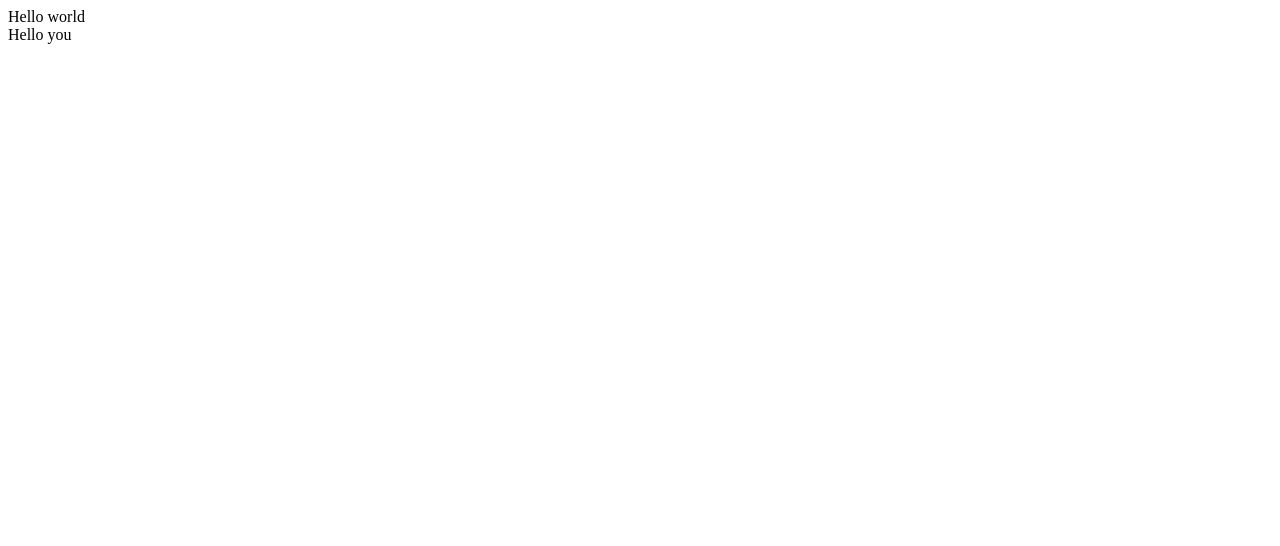
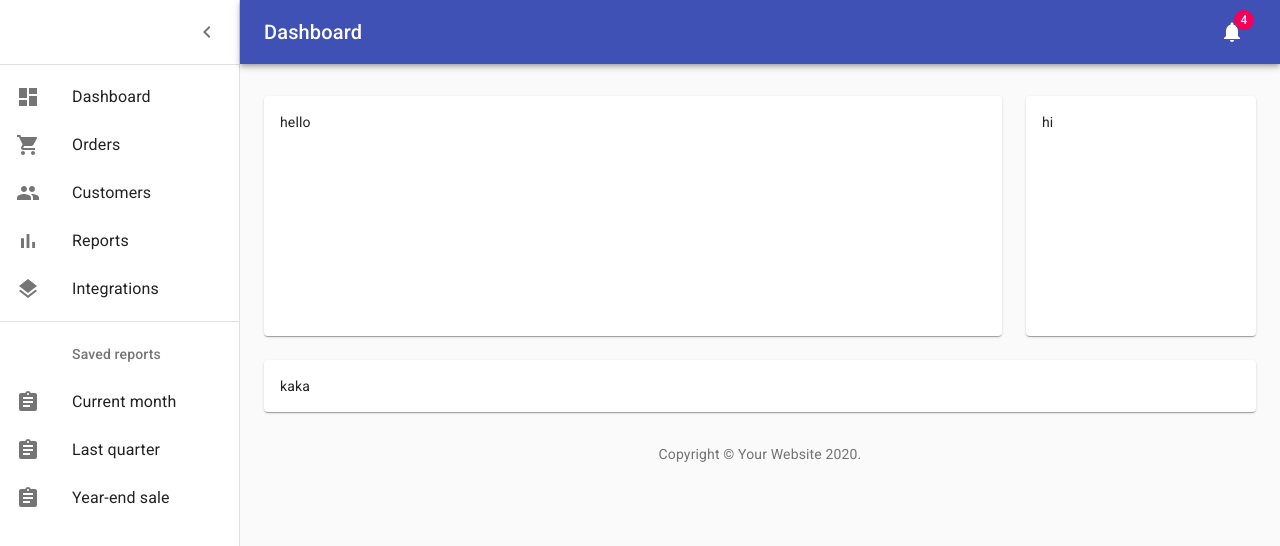
Before and after one commit to hieunguyen1704/ttdadn-iot-web-app-frontend, a React (Vite) app: page / in a window 1280 px wide. Shown: the top 546 px of the page. Built offline with nearby package versions, Linux system fonts and the light colour scheme.

Commit message:
Add dashboard

```diff
--- a/package.json
+++ b/package.json
@@ -20,6 +20,8 @@
   },
   "homepage": "https://gitlab.com/huynguyengl99/ttdadn-frontend#readme",
   "dependencies": {
+    "@material-ui/core": "^4.9.10",
+    "@material-ui/icons": "^4.9.1",
     "@reach/router": "^1.3.3",
     "axios": "^0.19.2",
     "node-sass": "^4.13.1",
--- a/src/App.js
+++ b/src/App.js
@@ -1,10 +1,10 @@
 import React from "react";
+import Dashboard from "./views/Dashboard/Dashboard";
 
 const App = () => {
   return (
     <div>
-      Hello world
-      <div>Hello you</div>
+      <Dashboard />
     </div>
   );
 };
--- /dev/null
+++ b/src/views/Dashboard/Dashboard.js
@@ -0,0 +1,199 @@
+import React from 'react';
+import clsx from 'clsx';
+import { makeStyles } from '@material-ui/core/styles';
+import CssBaseline from '@material-ui/core/CssBaseline';
+import Drawer from '@material-ui/core/Drawer';
+import Box from '@material-ui/core/Box';
+import AppBar from '@material-ui/core/AppBar';
+import Toolbar from '@material-ui/core/Toolbar';
+import List from '@material-ui/core/List';
+import Typography from '@material-ui/core/Typography';
+import Divider from '@material-ui/core/Divider';
+import IconButton from '@material-ui/core/IconButton';
+import Badge from '@material-ui/core/Badge';
+import Container from '@material-ui/core/Container';
+import Grid from '@material-ui/core/Grid';
+import Paper from '@material-ui/core/Paper';
+import Link from '@material-ui/core/Link';
+import MenuIcon from '@material-ui/icons/Menu';
+import ChevronLeftIcon from '@material-ui/icons/ChevronLeft';
+import NotificationsIcon from '@material-ui/icons/Notifications';
+import { mainListItems, secondaryListItems } from './listItems';
+
+function Copyright() {
+  return (
+    <Typography variant="body2" color="textSecondary" align="center">
+      {'Copyright © '}
+      <Link color="inherit" href="https://material-ui.com/">
+        Your Website
+      </Link>{' '}
+      {new Date().getFullYear()}
+      {'.'}
+    </Typography>
+  );
+}
+
+const drawerWidth = 240;
+
+const useStyles = makeStyles((theme) => ({
+  root: {
+    display: 'flex',
+  },
+  toolbar: {
+    paddingRight: 24, // keep right padding when drawer closed
+  },
+  toolbarIcon: {
+    display: 'flex',
+    alignItems: 'center',
+    justifyContent: 'flex-end',
+    padding: '0 8px',
+    ...theme.mixins.toolbar,
+  },
+  appBar: {
+    zIndex: theme.zIndex.drawer + 1,
+    transition: theme.transitions.create(['width', 'margin'], {
+      easing: theme.transitions.easing.sharp,
+      duration: theme.transitions.duration.leavingScreen,
+    }),
+  },
+  appBarShift: {
+    marginLeft: drawerWidth,
+    width: `calc(100% - ${drawerWidth}px)`,
+    transition: theme.transitions.create(['width', 'margin'], {
+      easing: theme.transitions.easing.sharp,
+      duration: theme.transitions.duration.enteringScreen,
+    }),
+  },
+  menuButton: {
+    marginRight: 36,
+  },
+  menuButtonHidden: {
+    display: 'none',
+  },
+  title: {
+    flexGrow: 1,
+  },
+  drawerPaper: {
+    position: 'relative',
+    whiteSpace: 'nowrap',
+    width: drawerWidth,
+    transition: theme.transitions.create('width', {
+      easing: theme.transitions.easing.sharp,
+      duration: theme.transitions.duration.enteringScreen,
+    }),
+  },
+  drawerPaperClose: {
+    overflowX: 'hidden',
+    transition: theme.transitions.create('width', {
+      easing: theme.transitions.easing.sharp,
+      duration: theme.transitions.duration.leavingScreen,
+    }),
+    width: theme.spacing(7),
+    [theme.breakpoints.up('sm')]: {
+      width: theme.spacing(9),
+    },
+  },
+  appBarSpacer: theme.mixins.toolbar,
+  content: {
+    flexGrow: 1,
+    height: '100vh',
+    overflow: 'auto',
+  },
+  container: {
+    paddingTop: theme.spacing(4),
+    paddingBottom: theme.spacing(4),
+  },
+  paper: {
+    padding: theme.spacing(2),
+    display: 'flex',
+    overflow: 'auto',
+    flexDirection: 'column',
+  },
+  fixedHeight: {
+    height: 240,
+  },
+}));
+
+export default function Dashboard() {
+  const classes = useStyles();
+  const [open, setOpen] = React.useState(true);
+  const handleDrawerOpen = () => {
+    setOpen(true);
+  };
+  const handleDrawerClose = () => {
+    setOpen(false);
+  };
+  const fixedHeightPaper = clsx(classes.paper, classes.fixedHeight);
+
+  return (
+    <div className={classes.root}>
+      <CssBaseline />
+      <AppBar position="absolute" className={clsx(classes.appBar, open && classes.appBarShift)}>
+        <Toolbar className={classes.toolbar}>
+          <IconButton
+            edge="start"
+            color="inherit"
+            aria-label="open drawer"
+            onClick={handleDrawerOpen}
+            className={clsx(classes.menuButton, open && classes.menuButtonHidden)}
+          >
+            <MenuIcon />
+          </IconButton>
+          <Typography component="h1" variant="h6" color="inherit" noWrap className={classes.title}>
+            Dashboard
+          </Typography>
+          <IconButton color="inherit">
+            <Badge badgeContent={4} color="secondary">
+              <NotificationsIcon />
+            </Badge>
+          </IconButton>
+        </Toolbar>
+      </AppBar>
+      <Drawer
+        variant="permanent"
+        classes={{
+          paper: clsx(classes.drawerPaper, !open && classes.drawerPaperClose),
+        }}
+        open={open}
+      >
+        <div className={classes.toolbarIcon}>
+          <IconButton onClick={handleDrawerClose}>
+            <ChevronLeftIcon />
+          </IconButton>
+        </div>
+        <Divider />
+        <List>{mainListItems}</List>
+        <Divider />
+        <List>{secondaryListItems}</List>
+      </Drawer>
+      <main className={classes.content}>
+        <div className={classes.appBarSpacer} />
+        <Container maxWidth="lg" className={classes.container}>
+          <Grid container spacing={3}>
+            {/* Chart */}
+            <Grid item xs={12} md={8} lg={9}>
+              <Paper className={fixedHeightPaper}>
+                <div>hello</div>
+              </Paper>
+            </Grid>
+            {/* Recent Deposits */}
+            <Grid item xs={12} md={4} lg={3}>
+              <Paper className={fixedHeightPaper}>
+                <div>hi</div>
+              </Paper>
+            </Grid>
+            {/* Recent Orders */}
+            <Grid item xs={12}>
+              <Paper className={classes.paper}>
+                <div>kaka</div>
+              </Paper>
+            </Grid>
+          </Grid>
+          <Box pt={4}>
+            <Copyright />
+          </Box>
+        </Container>
+      </main>
+    </div>
+  );
+}
--- /dev/null
+++ b/src/views/Dashboard/listItems.js
@@ -0,0 +1,70 @@
+import React from "react";
+import ListItem from "@material-ui/core/ListItem";
+import ListItemIcon from "@material-ui/core/ListItemIcon";
+import ListItemText from "@material-ui/core/ListItemText";
+import ListSubheader from "@material-ui/core/ListSubheader";
+import DashboardIcon from "@material-ui/icons/Dashboard";
+import ShoppingCartIcon from "@material-ui/icons/ShoppingCart";
+import PeopleIcon from "@material-ui/icons/People";
+import BarChartIcon from "@material-ui/icons/BarChart";
+import LayersIcon from "@material-ui/icons/Layers";
+import AssignmentIcon from "@material-ui/icons/Assignment";
+
+export const mainListItems = (
+  <div>
+    <ListItem button>
+      <ListItemIcon>
+        <DashboardIcon />
+      </ListItemIcon>
+      <ListItemText primary="Dashboard" />
+    </ListItem>
+    <ListItem button>
+      <ListItemIcon>
+        <ShoppingCartIcon />
+      </ListItemIcon>
+      <ListItemText primary="Orders" />
+    </ListItem>
+    <ListItem button>
+      <ListItemIcon>
+        <PeopleIcon />
+      </ListItemIcon>
+      <ListItemText primary="Customers" />
+    </ListItem>
+    <ListItem button>
+      <ListItemIcon>
+        <BarChartIcon />
+      </ListItemIcon>
+      <ListItemText primary="Reports" />
+    </ListItem>
+    <ListItem button>
+      <ListItemIcon>
+        <LayersIcon />
+      </ListItemIcon>
+      <ListItemText primary="Integrations" />
+    </ListItem>
+  </div>
+);
+
+export const secondaryListItems = (
+  <div>
+    <ListSubheader inset>Saved reports</ListSubheader>
+    <ListItem button>
+      <ListItemIcon>
+        <AssignmentIcon />
+      </ListItemIcon>
+      <ListItemText primary="Current month" />
+    </ListItem>
+    <ListItem button>
+      <ListItemIcon>
+        <AssignmentIcon />
+      </ListItemIcon>
+      <ListItemText primary="Last quarter" />
+    </ListItem>
+    <ListItem button>
+      <ListItemIcon>
+        <AssignmentIcon />
+      </ListItemIcon>
+      <ListItemText primary="Year-end sale" />
+    </ListItem>
+  </div>
+);
```
Also changed, not shown: 1 other file (tests, documents, lock files or other folders).
